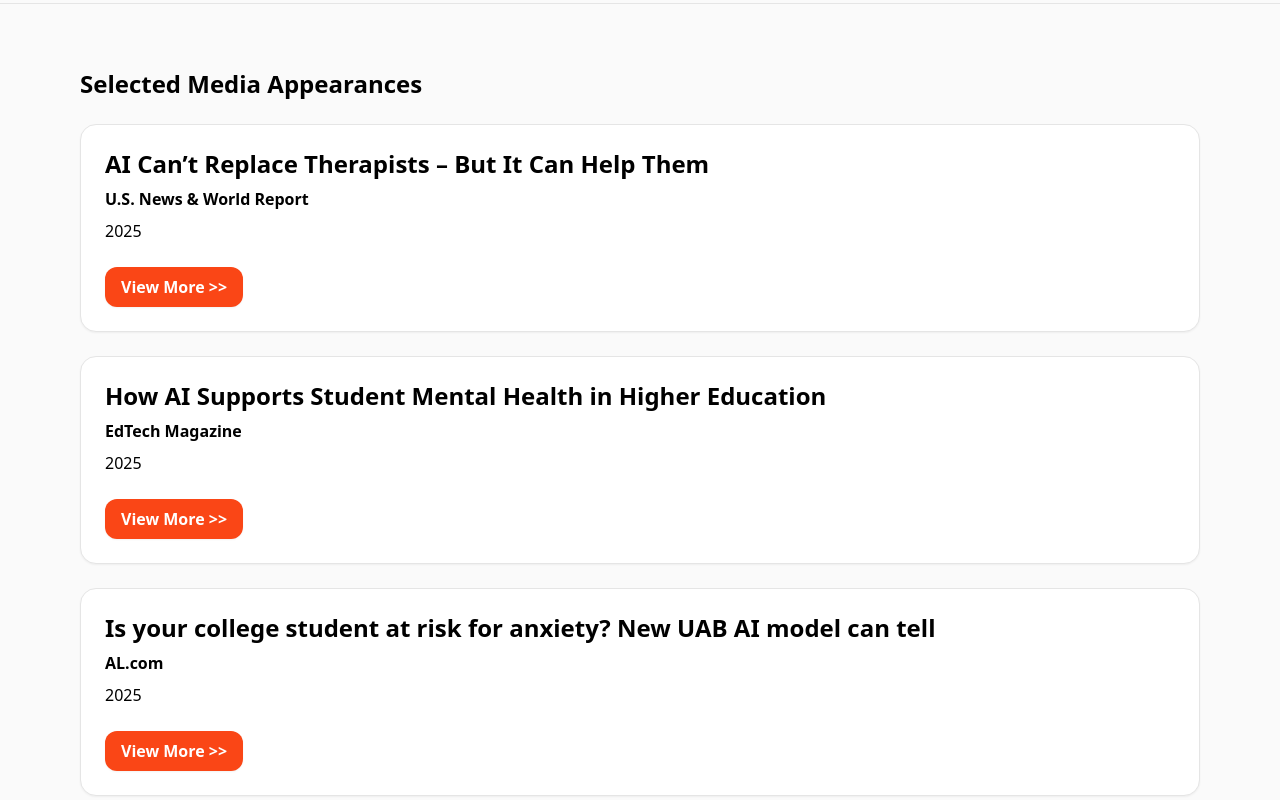
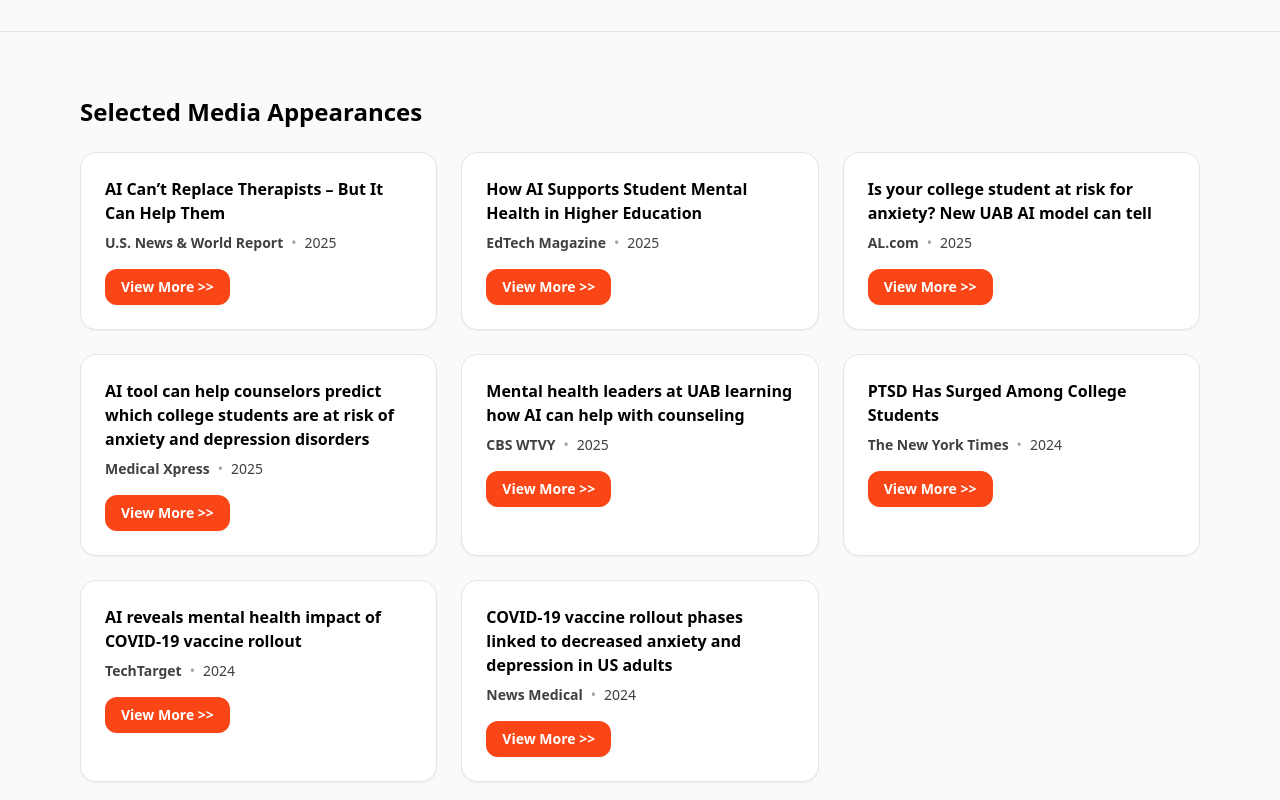
Before and after one commit to trendingpepsi/personalweb, a Next.js app: page / in a window 1280 px wide. Shown: the part 1600-2400 px from the top of the page. Built offline with nearby package versions, Linux system fonts and the light colour scheme.

Commit message:
Revise profile details and media appearance layout
Updated the professional title and added AI for Counseling to the description. Adjusted media appearance card typography and layout for better presentation.

```diff
--- a/app/page.tsx
+++ b/app/page.tsx
@@ -16,7 +16,7 @@
               Yusen Zhai, PhD
             </h1>
             <p className="mt-4 text-black text-lg">
-              Assistant Professor at University of Florida • Counselor Education • AI & Mental Health
+              Assistant Professor at University of Florida • Irving and Rose Fien Endowed Professorship • Counselor Education • AI & Mental Health  • AI for Counseling
             </p>
             <p className="mt-4 text-black max-w-2xl">
               I study how AI can augment counseling and psychotherapy practice and counselor training to improve client mental health and student learning outcomes. My work bridges counseling practice, machine learning, and health policy.
@@ -127,12 +127,14 @@
         </div>
       </section>
 
-      {/* Selected Media Appearances */}
+ {/* Selected Media Appearances */}
 <section id="media" className="py-16 border-t border-neutral-200">
   <div className="mx-auto max-w-6xl px-4">
+    {/* Match Research heading */}
     <h2 className="text-2xl font-semibold text-black">Selected Media Appearances</h2>
 
-    <div className="mt-6 grid gap-6">
+    {/* Match Research grid */}
+    <div className="mt-6 grid sm:grid-cols-2 lg:grid-cols-3 gap-6">
       {[
         {
           outlet: "U.S. News & World Report",
@@ -189,21 +191,21 @@
           key={item.url}
           className="rounded-2xl border border-neutral-200 bg-white p-6 shadow-sm"
         >
-          <h3 className="text-2xl font-semibold leading-tight text-black">
-            {item.title}
-          </h3>
+          {/* Match Research card typography (compact) */}
+          <h3 className="font-semibold text-black">{item.title}</h3>
 
-          <div className="mt-2 text-black">
+          <div className="mt-2 text-sm text-neutral-700">
             <span className="font-semibold">{item.outlet}</span>
+            <span className="mx-2 text-neutral-400">•</span>
+            <span>{item.year}</span>
           </div>
 
-          <div className="mt-2 text-black">{item.year}</div>
-
+          {/* Button present, but sized like Research cards */}
           <a
             href={item.url}
             target="_blank"
             rel="noreferrer"
-            className="mt-6 inline-flex items-center rounded-xl px-4 py-2 font-semibold text-white shadow-sm hover:opacity-90"
+            className="mt-4 inline-flex items-center rounded-xl px-4 py-2 text-sm font-semibold text-white shadow-sm hover:opacity-90"
             style={{ background: "#FA4616" }} // UF Orange
           >
             View More &gt;&gt;
```
